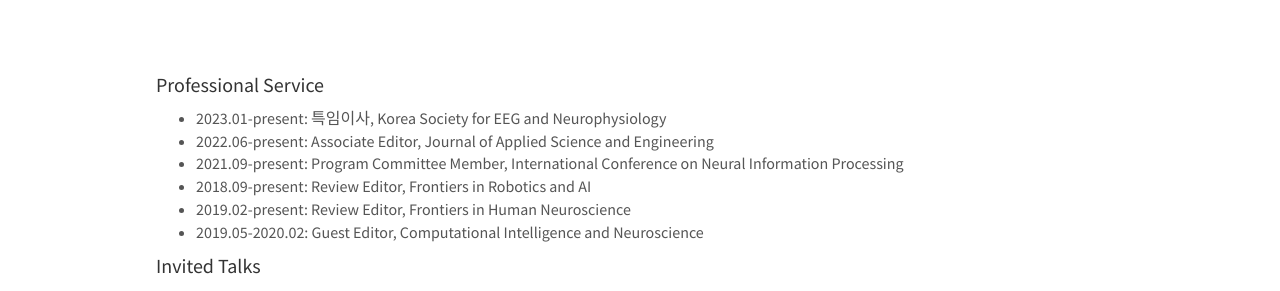
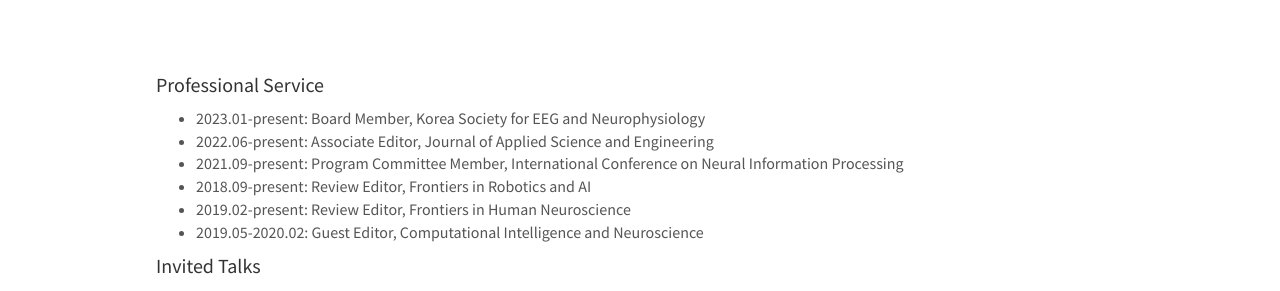
Before and after one commit to KNU-BrainAI/knu-brainai.github.io, a Jekyll site: the page built from _pages/professor.md, in a window 1280 px wide and 1197 px high. Shown: the part 350-641 px from the top of the window. Built offline with Jekyll 4.4.1, drawn with Linux system fonts in a browser that asks for light colours; nearby versions of some CDN libraries.

Commit message:
Update professor.md

```diff
--- a/_pages/professor.md
+++ b/_pages/professor.md
@@ -20,7 +20,7 @@ Phone: +82-53-950-5544<br/><br/>
 <br/><br/>
 
 #### Professional Service
-- 2023.01-present: 특임이사, Korea Society for EEG and Neurophysiology
+- 2023.01-present: Board Member, Korea Society for EEG and Neurophysiology
 - 2022.06-present: Associate Editor, Journal of Applied Science and Engineering
 - 2021.09-present: Program Committee Member, International Conference on Neural Information Processing
 - 2018.09-present: Review Editor, Frontiers in Robotics and AI
```
